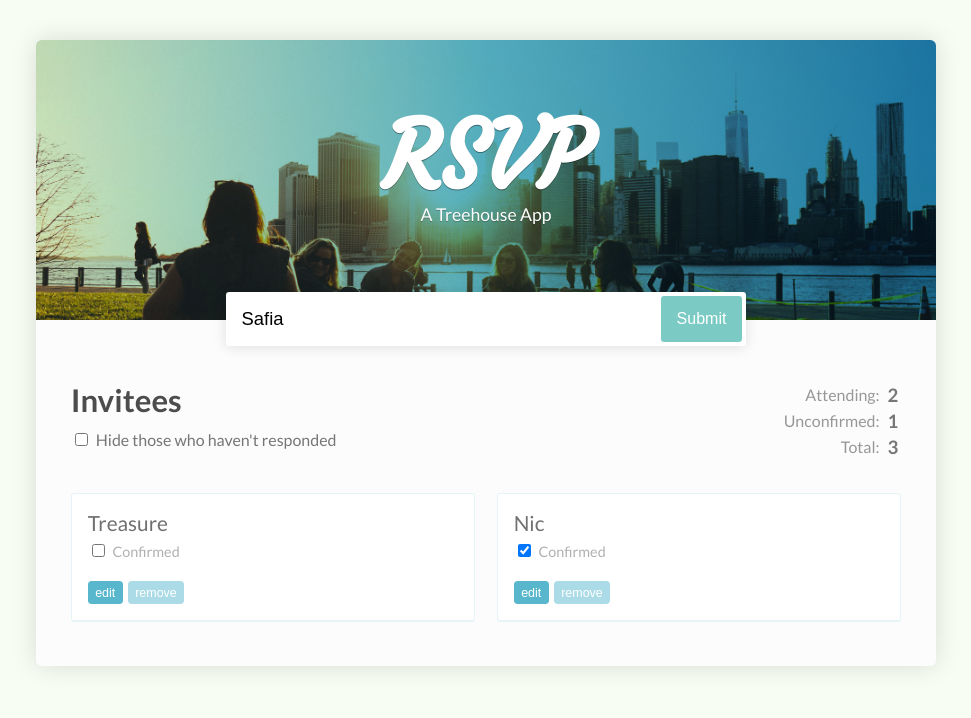
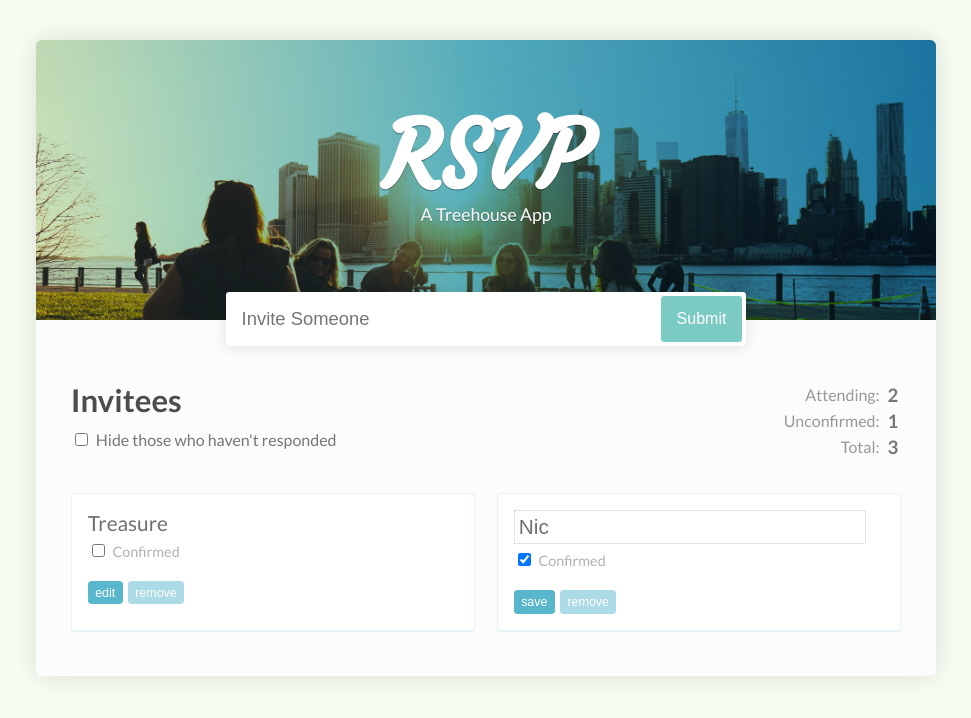
Before and after one commit to anfelo/rsvp-app, a React (Create React App) app: page / in a window 1280 px wide. Shown: the top 718 px of the page, without its empty margins (154-1125 px from the left). Built offline with nearby package versions, Linux system fonts and the light colour scheme.

Commit message:
Udated app to handle adding new guests

```diff
--- /dev/null
+++ b/src/AddGuestForm.js
@@ -0,0 +1,20 @@
+import React from 'react';
+import PropTypes from 'prop-types';
+
+const AddGuestForm = props =>
+	<form>
+		<input
+			type="text"
+			value={props.pendingGuest}
+			placeholder="Invite Someone"
+			onChange={props.handleFormInputChange}/>
+		<button type="button" name="submit" value="submit" onClick={props.addGuest}>Submit</button>
+	</form>;
+
+AddGuestForm.PropTypes = {
+	pendingGuest: PropTypes.string.isRequired,
+	addGuest: PropTypes.func.isRequired,
+	handleFormInputChange: PropTypes.func.isRequired
+}
+
+export default AddGuestForm;
--- a/src/App.js
+++ b/src/App.js
@@ -1,32 +1,79 @@
 import React, { Component } from 'react';
 import GuestList from './GuestList';
+import AddGuestForm from './AddGuestForm';
 
 class App extends Component {
 
   state = {
+    isFiltered: false,
+    pendingGuest: "",
     guests: [
       {
         name: 'Treasure',
-        isConfirmed: false
+        isConfirmed: false,
+        isEditing: false
       },
       {
         name: 'Nic',
-        isConfirmed: true
+        isConfirmed: true,
+        isEditing: true
       }
     ],
   }
 
-  toggleConfirmationAt = indexToChange =>
+  toggleGuestPropertyAt = (property, indexToChange) =>
     this.setState({
       guests: this.state.guests.map((guest, index) => {
         if (index === indexToChange) {
           return {
             ...guest,
-            isConfirmed: !guest.isConfirmed
+            [property]: !guest[property]
           };
         }
         return guest;
       })
+    });
+
+  toggleConfirmationAt = index =>
+    this.toggleGuestPropertyAt("isConfirmed", index);
+
+  toggleEditingAt = index =>
+    this.toggleGuestPropertyAt("isEditing", index);
+
+  setNameAt = (name, indexToChange) =>
+    this.setState({
+      guests: this.state.guests.map((guest, index) => {
+        if (index === indexToChange) {
+          return {
+            ...guest,
+            name
+          };
+        }
+        return guest;
+      })
+    });
+
+  toggleFilter = () =>
+    this.setState({
+      isFiltered: !this.state.isFiltered,
+    });
+
+  handleFormInputChange = name =>
+    this.setState({
+      pendingGuest: name
+    });
+
+  addGuest = () =>
+    this.setState({
+      pendingGuest: "",
+      guests: [
+        ...this.state.guests,
+        {
+          name: this.state.pendingGuest,
+          isConfirmed: false,
+          isEditing: false
+        }
+      ],
     });
 
   getTotalInvited = () => this.state.guests.length;
@@ -39,16 +86,19 @@ class App extends Component {
       <header>
         <h1>RSVP</h1>
         <p>A Treehouse App</p>
-        <form>
-            <input type="text" value="Safia" placeholder="Invite Someone" />
-            <button type="submit" name="submit" value="submit">Submit</button>
-        </form>
+        <AddGuestForm
+          pendingGuest={this.state.pendingGuest}
+          addGuest={this.addGuest}
+          handleFormInputChange={e => this.handleFormInputChange(e.target.value)}/>
       </header>
       <div className="main">
         <div>
           <h2>Invitees</h2>
           <label>
-            <input type="checkbox" /> Hide those who haven't responded
+            <input
+              type="checkbox"
+              onChange={this.toggleFilter}
+              checked={this.state.isFiltered}/> Hide those who haven't responded
           </label>
         </div>
         <table className="counter">
@@ -69,7 +119,10 @@ class App extends Component {
         </table>
         <GuestList
           guests={this.state.guests}
-          toggleConfirmationAt={this.toggleConfirmationAt}/>
+          isFiltered={this.state.isFiltered}
+          toggleConfirmationAt={this.toggleConfirmationAt}
+          toggleEditingAt={this.toggleEditingAt}
+          setNameAt={this.setNameAt}/>
       </div>
     </div>
     );
--- a/src/Guest.js
+++ b/src/Guest.js
@@ -1,23 +1,35 @@
 import React from 'react';
 import PropTypes from 'prop-types';
+import GuestName from './GuestName';
 
 const Guest = props =>
 			<li>
-				<span>{props.name}</span>
+				<GuestName isEditing={props.isEditing} handleNameEdits={e => props.setName(e.target.value)}>
+					{props.name}
+				</GuestName>
 				<label>
 					<input
 						type="checkbox"
 						checked={props.isConfirmed}
 						onChange={props.handleConfirmation}/> Confirmed
 				</label>
-				<button>edit</button>
+				<button onClick={props.handleToggleEditing}>
+					{
+						(props.isEditing)
+						? "save"
+						: "edit"
+					}
+				</button>
 				<button>remove</button>
 			</li>;
 
 Guest.PropTypes = {
 		name: PropTypes.string.isRequired,
 		isConfirmed: PropTypes.bool.isRequired,
-		handleConfirmation: PropTypes.func.isRequired
+		isEditing: PropTypes.bool.isRequired,
+		handleConfirmation: PropTypes.func.isRequired,
+		handleToggleEditing: PropTypes.func.isRequired,
+		setName: PropTypes.func.isRequired
 }
 
 export default Guest;
--- a/src/GuestList.js
+++ b/src/GuestList.js
@@ -4,18 +4,26 @@ import Guest from './Guest';
 
 const GuestList = props =>
 	<ul>
-		{props.guests.map((guest, index) =>
+		{props.guests
+		.filter(guest => !props.isFiltered || guest.isConfirmed)
+		.map((guest, index) =>
 			<Guest
+				key={index}
 				name={guest.name}
 				isConfirmed={guest.isConfirmed}
+				isEditing={guest.isEditing}
 				handleConfirmation={() => props.toggleConfirmationAt(index)}
-				key={index} />
+				handleToggleEditing={() => props.toggleEditingAt(index)}
+				setName={text => props.setNameAt(text, index)} />
 		)}
 	</ul>;
 
 GuestList.PropTypes = {
 		guests: PropTypes.array.isRequired,
-		toggleConfirmationAt: PropTypes.func.isRequired
+		toggleConfirmationAt: PropTypes.func.isRequired,
+		toggleEditingAt: PropTypes.func.isRequired,
+		setNameAt: PropTypes.func.isRequired,
+		isFiltered: PropTypes.bool.isRequired
 }
 
 export default GuestList;
--- /dev/null
+++ b/src/GuestName.js
@@ -0,0 +1,17 @@
+import React from 'react';
+import PropTypes from 'prop-types';
+
+const GuestName = props => {
+	return (
+		(props.isEditing)
+		? <input type="text" value={props.children} onChange={props.handleNameEdits} />
+		: <span>{props.children}</span>
+	);
+};
+
+GuestName.PropTypes = {
+	isEditing: PropTypes.func.isRequired,
+	handleNameEdits: PropTypes.func.isRequired
+}
+
+export default GuestName;
```
